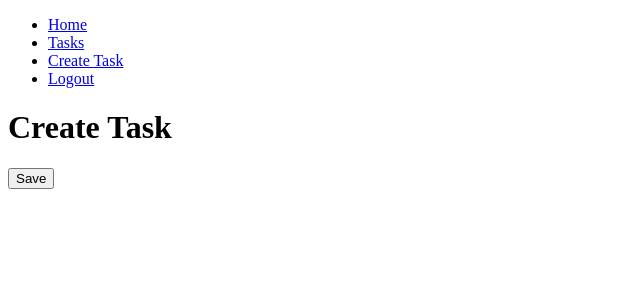
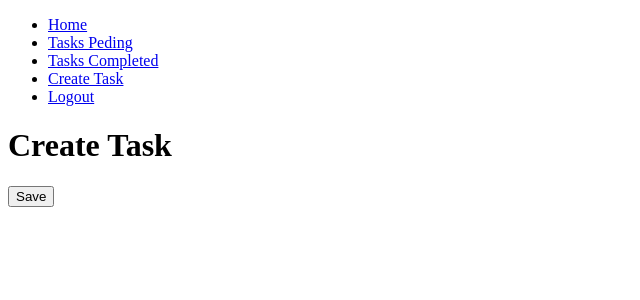
Before and after one commit to DefFoxPy/django-tutorial, a Django app: page /tasks/create/ in a window 1280 px wide. Shown: the top 300 px of the page, without its empty margins (0-640 px from the left). Run offline with Django 5.2, Linux system fonts and the light colour scheme; the visitor is signed in with stand-in values (Sample User, id 1).

Commit message:
feat: mostrar las tareas que fueron realizadas

```diff
--- a/django_CRUD/djangocrud/urls.py
+++ b/django_CRUD/djangocrud/urls.py
@@ -23,6 +23,7 @@ urlpatterns = [
     path("", views.home, name="home"),
     path("signup/", views.signup, name="signup"),
     path("tasks/", views.tasks, name="tasks"),
+    path("tasks_completed/", views.tasks_completed, name="tasks_completed"),
     path("tasks/create/", views.create_task, name="create_task"),
     path('tasks/<int:task_id>/', views.task_detail, name='task_detail'),
     path('tasks/<int:task_id>/complete', views.complete_task, name='complete_task'),
--- a/django_CRUD/tasks/templates/base.html
+++ b/django_CRUD/tasks/templates/base.html
@@ -14,7 +14,10 @@
 			</li>
 			{% if user.is_authenticated %}
 			<li>
-				<a href="/tasks">Tasks</a>
+				<a href="/tasks">Tasks Peding</a>
+			</li>
+			<li>
+				<a href="/tasks_completed">Tasks Completed</a>
 			</li>
 			<li>
 				<a href="/tasks/create/">Create Task</a>
--- a/django_CRUD/tasks/templates/tasks.html
+++ b/django_CRUD/tasks/templates/tasks.html
@@ -15,6 +15,8 @@
 			{% endif %}
 			<p>{{task.description}}</p>
 			<p>{{task.user.username}}</p>
+
+			<p>{{task.date_completed|date:'M j Y:i'}}</p>
 		</a>
 	</li>
 	{% endfor %}
--- a/django_CRUD/tasks/views.py
+++ b/django_CRUD/tasks/views.py
@@ -38,7 +38,13 @@ def signup(request):
 				})
 
 def tasks(request):
-	tasks = Task.objects.filter(user=request.user, date_completed=None)
+	tasks = Task.objects.filter(user=request.user, date_completed__isnull=True)
+	return render(request, 'tasks.html', {
+    	'tasks': tasks
+    })
+
+def tasks_completed(request):
+	tasks = Task.objects.filter(user=request.user, date_completed__isnull=False).order_by('-date_completed')
 	return render(request, 'tasks.html', {
     	'tasks': tasks
     })
```
